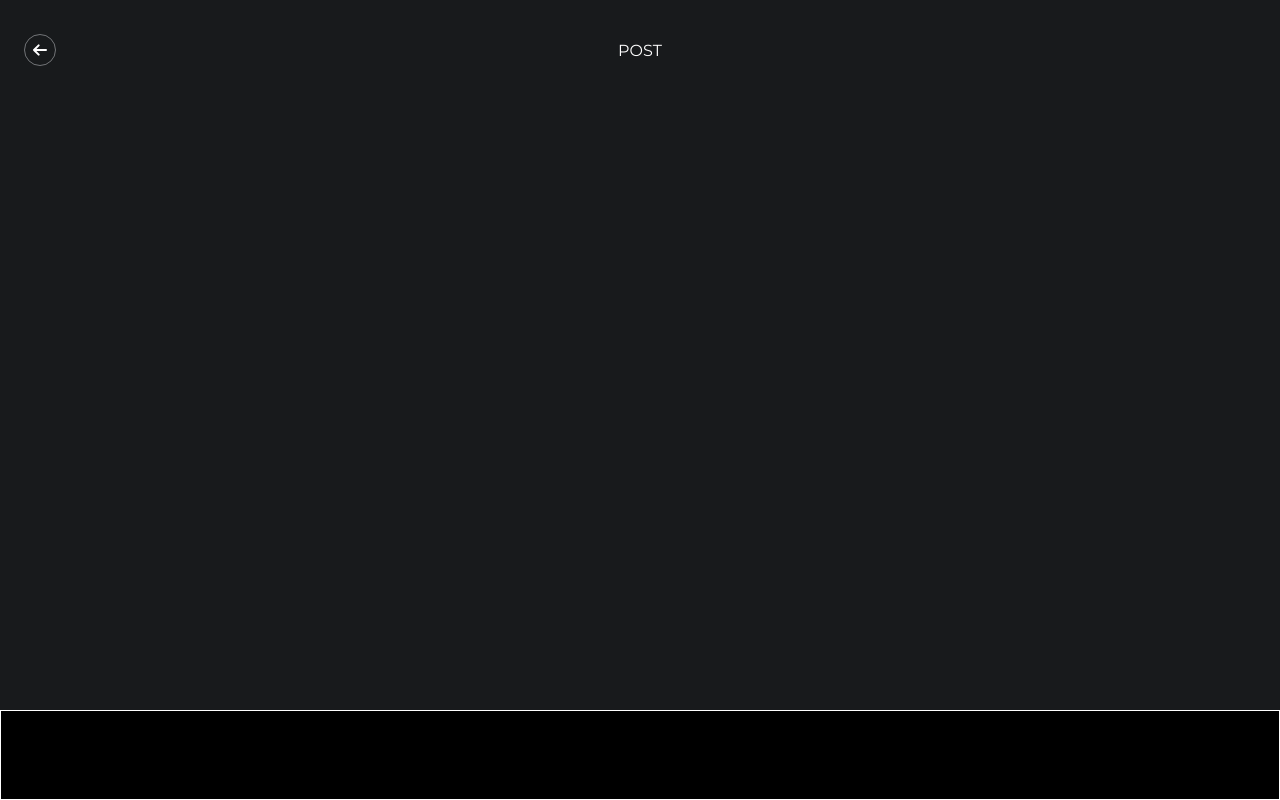
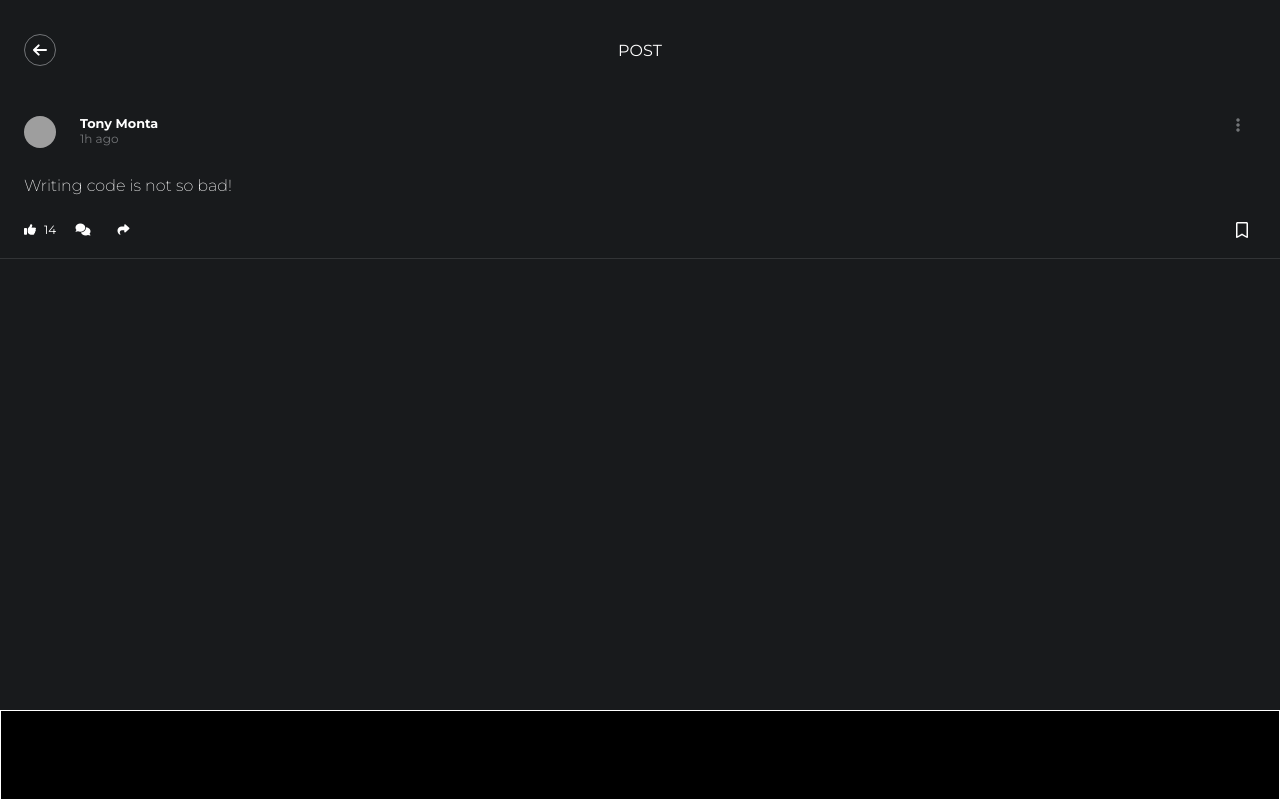
Before and after one commit to ronnyleibham/instagram-clone, a plain HTML site: page postView.html in a window 1280 px wide. Drawn offline with Linux system fonts and the light colour scheme; grey boxes are pictures that could not be loaded.

Commit message:
Update post

```diff
--- a/postView.html
+++ b/postView.html
@@ -28,10 +28,46 @@
           />
         </svg>
       </div>
-      <h1 class="uppercase post-view__centerh1">post</h1>
+      <h1 class="text--uppercase">post</h1>
     </header>
 
-    <main class="main"></main>
+    <main class="main">
+      <section class="post post--no-topline">
+        <div class="avatar">
+          <img
+            class="avatar__image"
+            src="https://source.unsplash.com/100x100/?photographer"
+            alt=""
+          />
+          <h2 class="avatar__heading">Tony Monta</h2>
+          <span class="avatar__timespan">1h ago</span>
+        </div>
+        <span class="post__burger-menu"></span>
+        <div class="post__text">
+          <p>Writing code is not so bad!</p>
+        </div>
+        <div class="post__icons">
+          <span class="post__icon--thumb mr-1rem">14</span>
+          <span class="post__icon--bubble mr-1rem"></span>
+          <span class="post__icon--share mr-1rem"></span>
+        </div>
+        <svg
+          aria-hidden="true"
+          focusable="false"
+          data-prefix="far"
+          data-icon="bookmark"
+          class="post__bookmark svg-inline--fa fa-bookmark"
+          role="img"
+          xmlns="http://www.w3.org/2000/svg"
+          viewBox="0 0 384 512"
+        >
+          <path
+            fill="currentColor"
+            d="M336 0h-288C21.49 0 0 21.49 0 48v431.9c0 24.7 26.79 40.08 48.12 27.64L192 423.6l143.9 83.93C357.2 519.1 384 504.6 384 479.9V48C384 21.49 362.5 0 336 0zM336 452L192 368l-144 84V54C48 50.63 50.63 48 53.1 48h276C333.4 48 336 50.63 336 54V452z"
+          ></path>
+        </svg>
+      </section>
+    </main>
 
     <footer class="footer navigation"></footer>
   </body>
--- a/styles/components/post-View.css
+++ /dev/null
@@ -1,3 +0,0 @@
-.post-view__centerh1 {
-  text-align: center;
-}
--- a/styles/utility.css
+++ b/styles/utility.css
@@ -56,7 +56,3 @@
   filter: grayscale(50%);
   color: var(--color-secondary-lighter-grey);
 }
-
-.uppercase {
-  text-transform: uppercase;
-}
```
